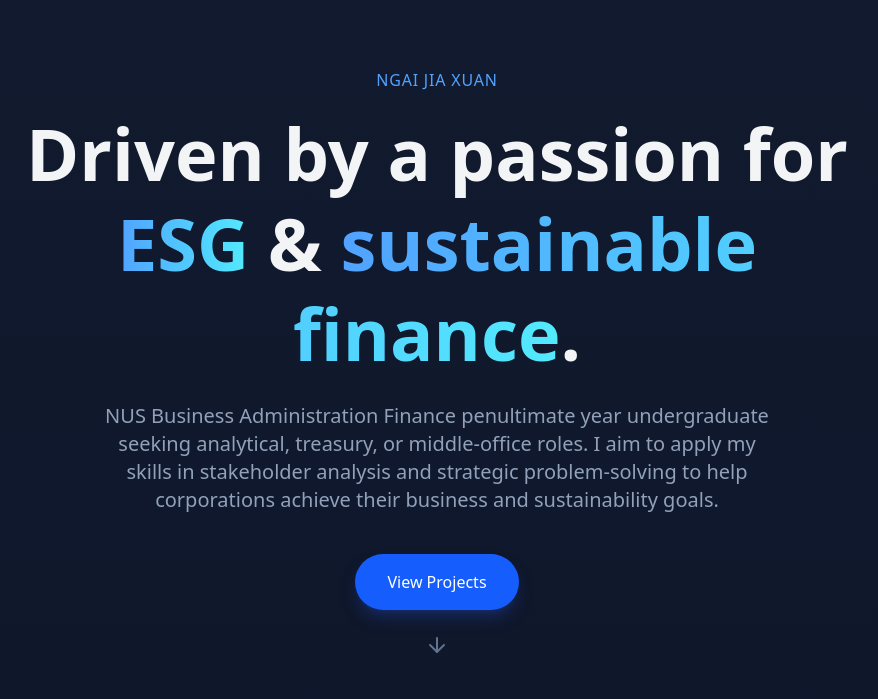
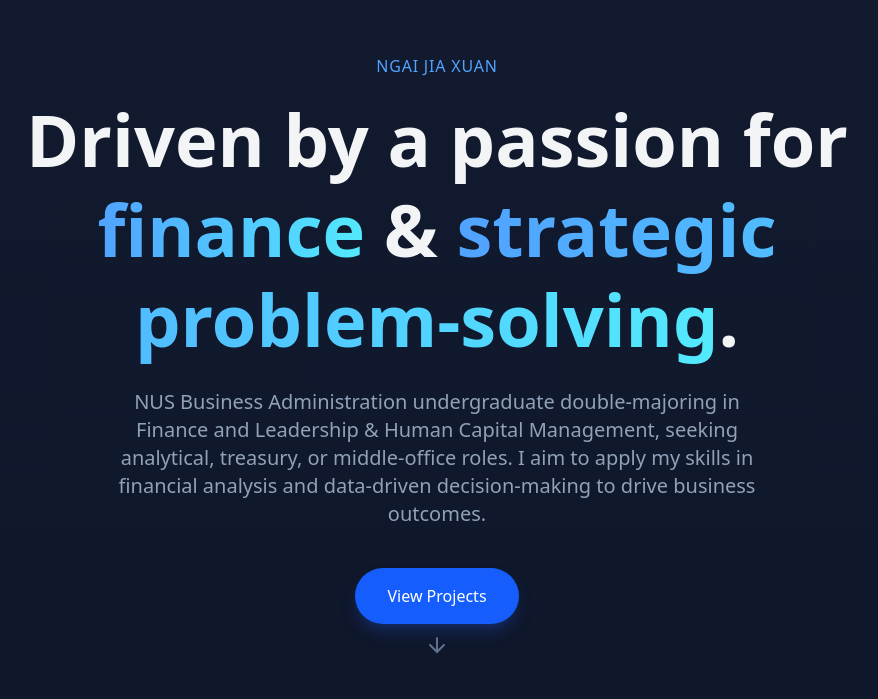
Before and after one commit to ritterem/my-portfolio, a Next.js app: page / in a window 1280 px wide. Shown: the part 101-800 px from the top of the page, without its empty margins (203-1081 px from the left). Built offline with nearby package versions, Linux system fonts and the light colour scheme.

Commit message:
Update hero header to focus on finance and strategic problem-solving

```diff
--- a/src/components/Hero.tsx
+++ b/src/components/Hero.tsx
@@ -40,10 +40,10 @@ export default function Hero() {
           Ngai Jia Xuan
         </h2>
         <h1 className="text-5xl md:text-7xl font-bold text-gray-100 mb-6 leading-tight opacity-0">
-          Driven by a passion for <span className="text-transparent bg-clip-text bg-gradient-to-r from-blue-400 to-cyan-300">ESG</span> & <span className="text-transparent bg-clip-text bg-gradient-to-r from-blue-400 to-cyan-300">sustainable finance</span>.
+          Driven by a passion for <span className="text-transparent bg-clip-text bg-gradient-to-r from-blue-400 to-cyan-300">finance</span> & <span className="text-transparent bg-clip-text bg-gradient-to-r from-blue-400 to-cyan-300">strategic problem-solving</span>.
         </h1>
         <p className="text-lg md:text-xl text-slate-400 mb-10 max-w-2xl opacity-0">
-          NUS Business Administration Finance penultimate year undergraduate seeking analytical, treasury, or middle-office roles. I aim to apply my skills in stakeholder analysis and strategic problem-solving to help corporations achieve their business and sustainability goals.
+          NUS Business Administration undergraduate double-majoring in Finance and Leadership & Human Capital Management, seeking analytical, treasury, or middle-office roles. I aim to apply my skills in financial analysis and data-driven decision-making to drive business outcomes.
         </p>
 
         <div className="opacity-0">
```
